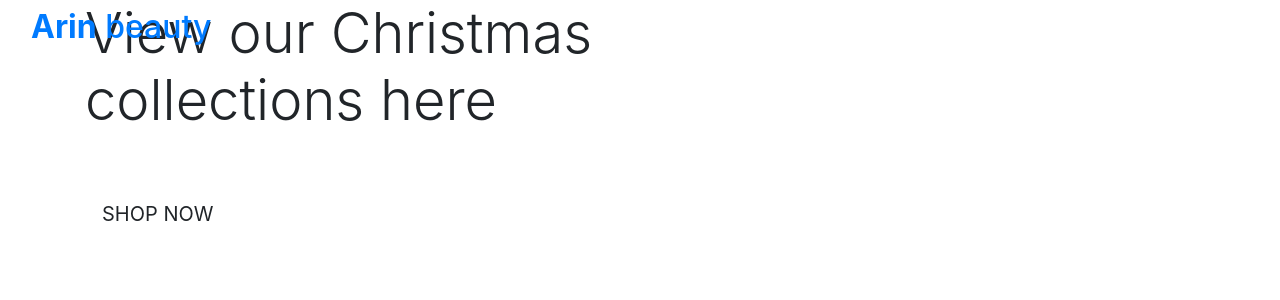
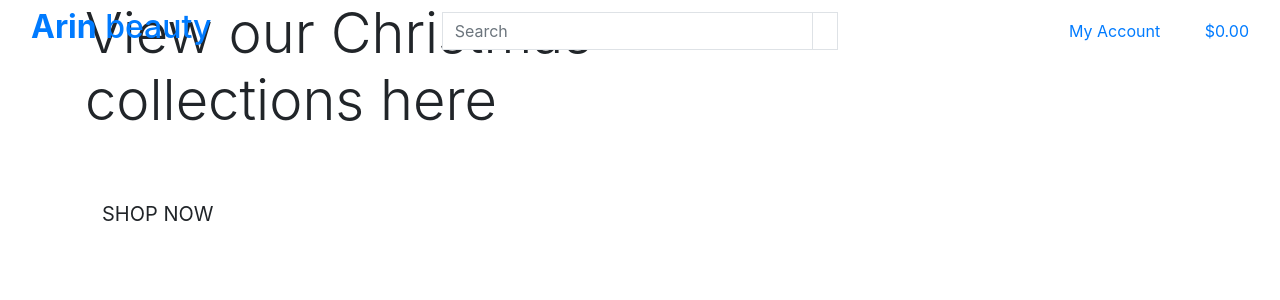
Before and after one commit to irenenev24/ArinBeauty, a Django app: page / in a window 1280 px wide. Shown: the top 300 px of the page. Run offline with Django 3.2, Linux system fonts and the light colour scheme; some libraries are stand-ins or nearby versions.

Commit message:
added nav links to base.html

```diff
--- a/templates/base.html
+++ b/templates/base.html
@@ -40,9 +40,57 @@
           </a>
         </div>
         <div class="col-12 col-lg-4 my-auto py-1 py-lg-0">
-        </div>
-        <div class="col-12 col-lg-4 my-auto py-1 py-lg-0">
-        </div>
+          <form method="GET" action="">
+              <div class="input-group w-100">
+                  <input class="form-control border border-black rounded-0" type="text" name="q" placeholder="Search">
+                  <div class="input-group-append">
+                      <button class="form-control btn btn-black border border-black rounded-0" type="submit">
+                          <span class="icon">
+                              <i class="fas fa-search"></i>
+                          </span>
+                      </button>
+                  </div>
+              </div>
+          </form>
+      </div>
+      <div class="col-12 col-lg-4 my-auto py-1 py-lg-0">
+          <ul class="list-inline list-unstyled text-center text-lg-right my-0">
+              <li class="list-inline-item dropdown">
+                  <a class="text-black nav-link" href="#" id="user-options" data-toggle="dropdown" aria-haspopup="true" aria-expanded="false">
+                      <div class="text-center">
+                          <div><i class="fas fa-user fa-lg"></i></div>
+                          <p class="my-0">My Account</p>
+                      </div>
+                  </a>
+                  <div class="dropdown-menu border-0" aria-labelledby="user-options">
+                      {% if request.user.is_authenticated %}
+                          {% if request.user.is_superuser %}
+                              <a href="" class="dropdown-item">Product Management</a>
+                          {% endif %}
+                          <a href="" class="dropdown-item">My Profile</a>
+                          <a href="{% url 'account_logout' %}" class="dropdown-item">Logout</a>
+                      {% else %}
+                          <a href="{% url 'account_signup' %}" class="dropdown-item">Register</a>
+                          <a href="{% url 'account_login' %}" class="dropdown-item">Login</a>
+                          {% endif %}
+                        </div>
+                    </li>
+                    <li class="list-inline-item">
+                        <a class="{% if grand_total %}text-info font-weight-bold{% else %}text-black{% endif %} nav-link" href="">
+                            <div class="text-center">
+                                <div><i class="fas fa-shopping-bag fa-lg"></i></div>
+                                <p class="my-0">
+                                    {% if grand_total %}
+                                        ${{ grand_total|floatformat:2 }}
+                                    {% else %}
+                                        $0.00
+                                    {% endif %}
+                                </p>
+                            </div>
+                        </a>
+                    </li>
+                </ul>
+            </div>
       </div>
     </header>
 
```
